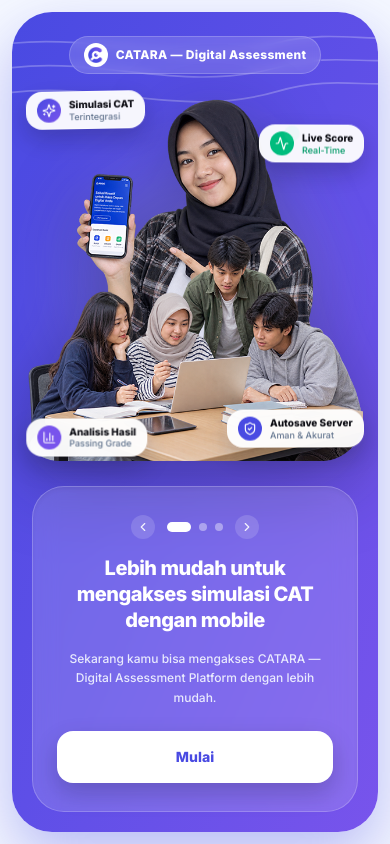
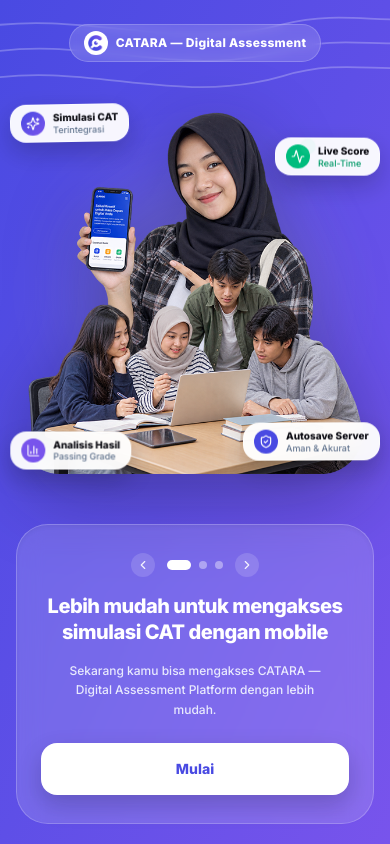
Before and after one commit to mediabelokiri-cpu/simulasicat, a Next.js app: page /login in a window 390 px wide. Built offline with nearby package versions, Linux system fonts and the light colour scheme.

Commit message:
style: make mobile onboarding screen full bleed edge-to-edge gradient

```diff
--- a/src/components/auth/MobileWelcomeScreen.tsx
+++ b/src/components/auth/MobileWelcomeScreen.tsx
@@ -54,13 +54,12 @@
   }
 
   return (
-    <div className="min-h-dvh w-full bg-[#f5f8ff] p-3 sm:p-5 flex items-center justify-center lg:hidden">
-      <div className="relative mx-auto flex min-h-[calc(100dvh-24px)] sm:min-h-[680px] w-full max-w-[390px] flex-col justify-between overflow-hidden rounded-[40px] bg-gradient-to-br from-[#494ae2] via-[#5e4fe7] to-[#7854ec] p-5 sm:p-6 text-white shadow-[0_24px_60px_rgba(73,74,226,0.35)]">
+    <div className="relative min-h-dvh w-full bg-gradient-to-br from-[#494ae2] via-[#5e4fe7] to-[#7854ec] text-white flex flex-col justify-between overflow-x-hidden overflow-y-auto lg:hidden">
       {/* Garis Gelombang Dekoratif Atas (3 Wavy Lines sesuai referensi) */}
       <svg
         viewBox="0 0 400 130"
         fill="none"
-          className="pointer-events-none absolute inset-x-0 top-2 w-full opacity-25"
+        className="pointer-events-none absolute inset-x-0 top-0 w-full opacity-25"
         aria-hidden="true"
       >
           <path
@@ -80,6 +79,7 @@
           />
         </svg>
 
+        <div className="relative z-10 mx-auto flex min-h-dvh w-full max-w-[420px] flex-col justify-between px-4 py-5 sm:px-6 sm:py-6">
           {/* Bagian Atas: Brand Pill CATARA */}
           <div className="relative z-10 flex items-center justify-center pt-1">
           <div className="inline-flex items-center gap-2 rounded-full bg-white/15 backdrop-blur-xs border border-white/20 px-3.5 py-1.5">
```
Lines whose indentation alone changed are shown as unchanged.
